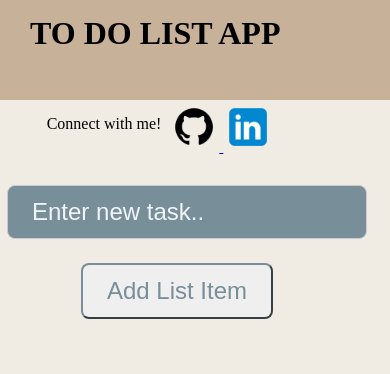
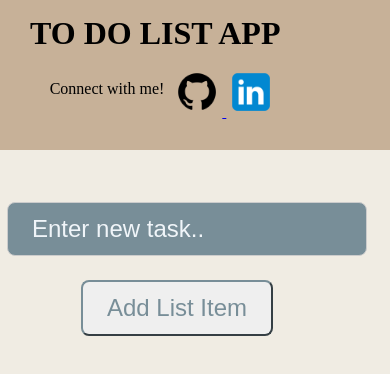
Before and after one commit to nithinrvs/TO-DO-List-with-Javascript, a plain HTML site: page index.html in a window 390 px wide. Drawn offline with Linux system fonts and the light colour scheme.

Commit message:
added top bar

```diff
--- a/index.css
+++ b/index.css
@@ -132,19 +132,20 @@ button {
 @media only screen and (max-width: 600px) {
     h1{
         text-align: center;
+        padding-bottom: 0px;
     }
 
     #top-nav{
         margin: 0px;
         width: 100vw;
-        height: 100px;
+        height: 150px;
         display: inline-block;
 
     }
 
     #connect{
-        margin-top: 20px;
-        margin-left: 30px;
+        margin-top: 0px;
+        margin-left: 36px;
         justify-content: center;
 
     }
```
